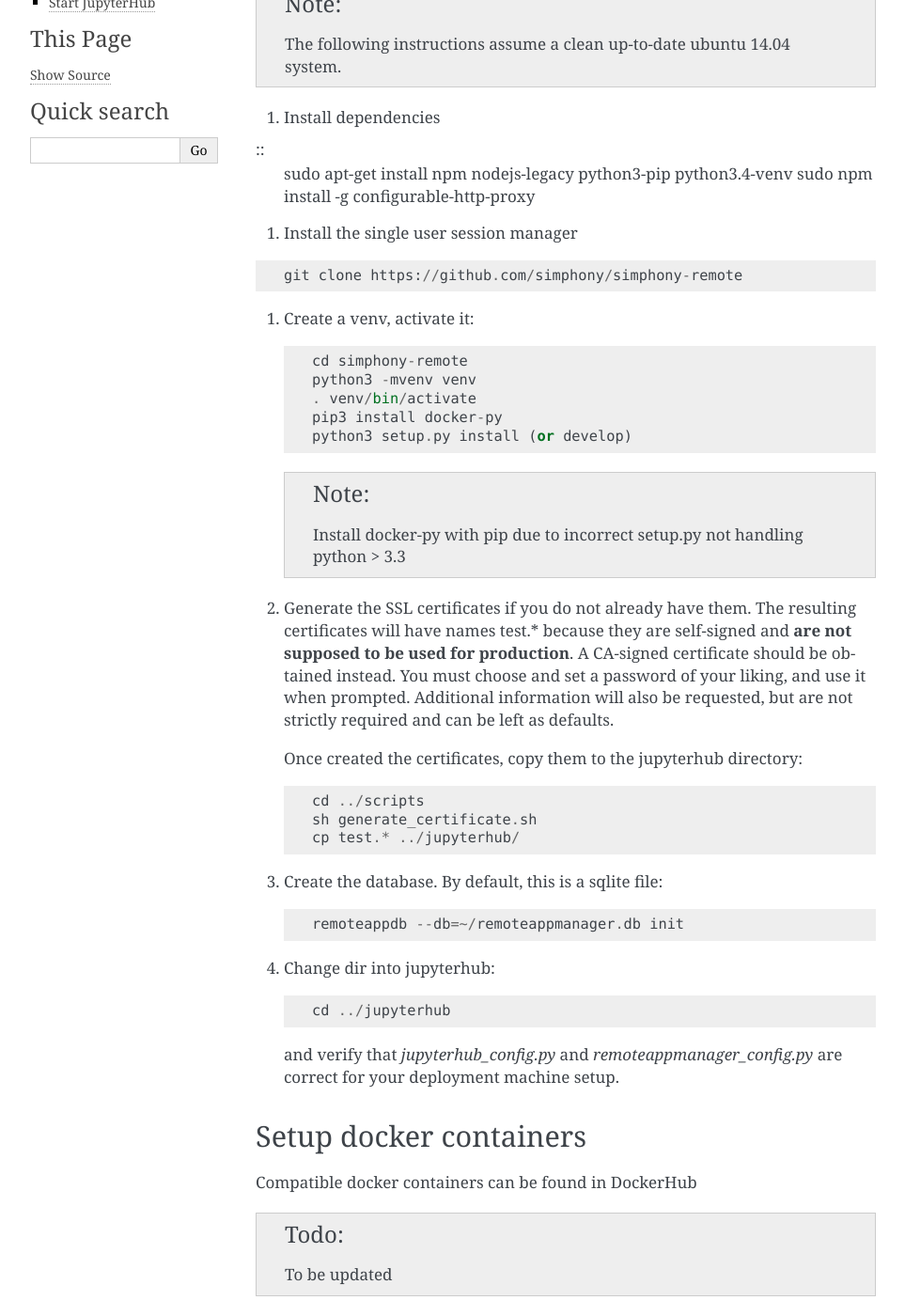
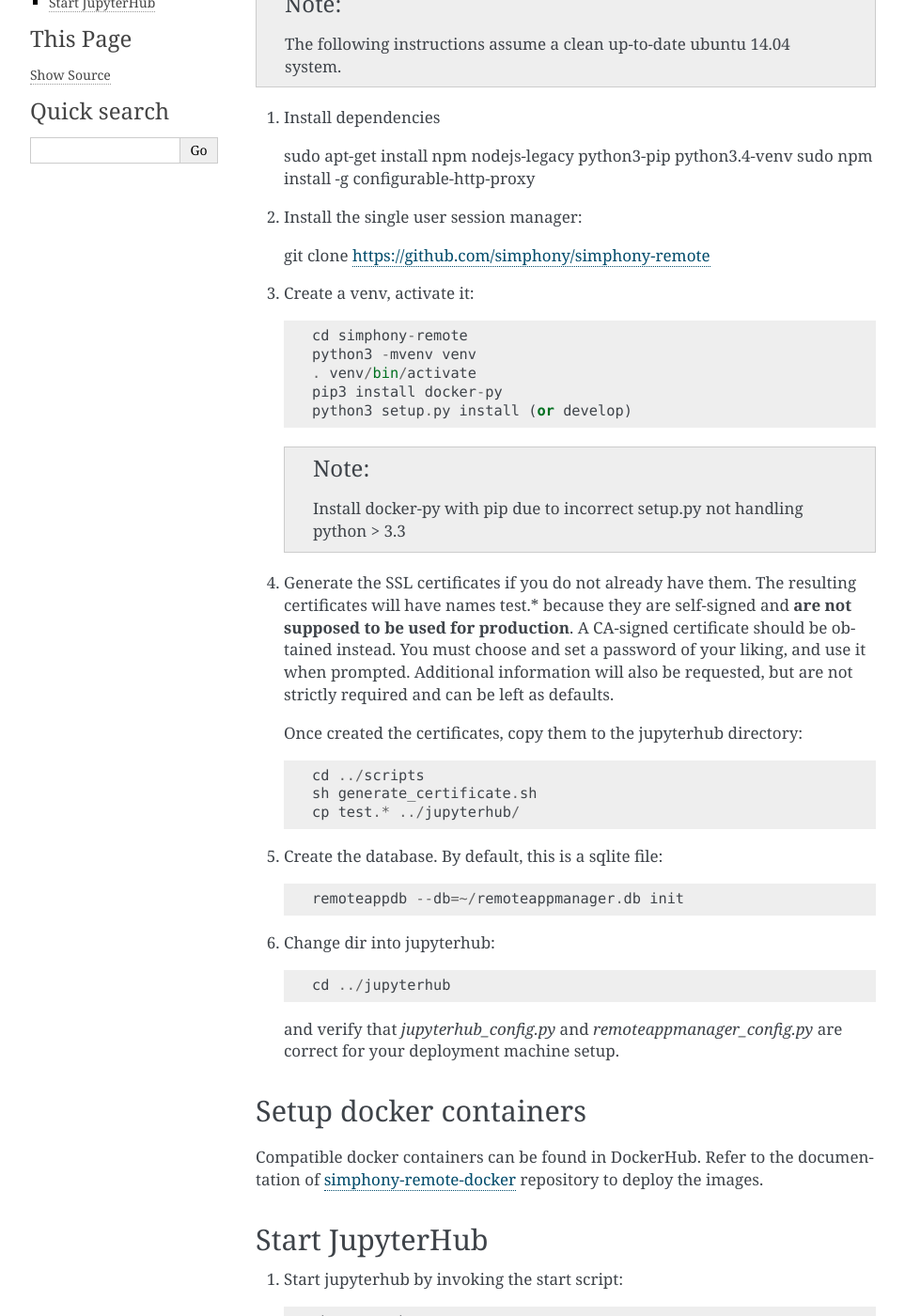
Before and after one commit to simphony/simphony-remote, a Sphinx documentation site: the page built from doc/source/deployment.rst, in a window 1280 px wide and 1400 px high, scrolled down 238 px. Shown: the whole window at 94% size, without its empty margins (148-1111 px from the left). Built offline with Sphinx 7.4.7, drawn with Linux system fonts in a browser that asks for light colours.

Commit message:
Minor adjustments to the docs

```diff
--- a/doc/source/deployment.rst
+++ b/doc/source/deployment.rst
@@ -11,15 +11,12 @@
    The following instructions assume a clean up-to-date ubuntu 14.04
    system.
 
-#. Install dependencies
+#. Install dependencies ::
 
-::
-  sudo apt-get install npm nodejs-legacy python3-pip python3.4-venv
-  sudo npm install -g configurable-http-proxy
+   sudo apt-get install npm nodejs-legacy python3-pip python3.4-venv
+   sudo npm install -g configurable-http-proxy
 
-#. Install the single user session manager
-
-::
+#. Install the single user session manager::
 
    git clone https://github.com/simphony/simphony-remote
 
@@ -64,10 +61,9 @@
 Setup docker containers
 -----------------------
 
-Compatible docker containers can be found in DockerHub
-
-.. todo:: To be updated
-
+Compatible docker containers can be found in DockerHub. Refer to the documentation
+of `simphony-remote-docker <https://github.com/simphony/simphony-remote-docker>`_
+repository to deploy the images.
 
 Start JupyterHub
 ----------------
```
Also changed, not shown: doc/source/index.rst (+4 -4 lines).
